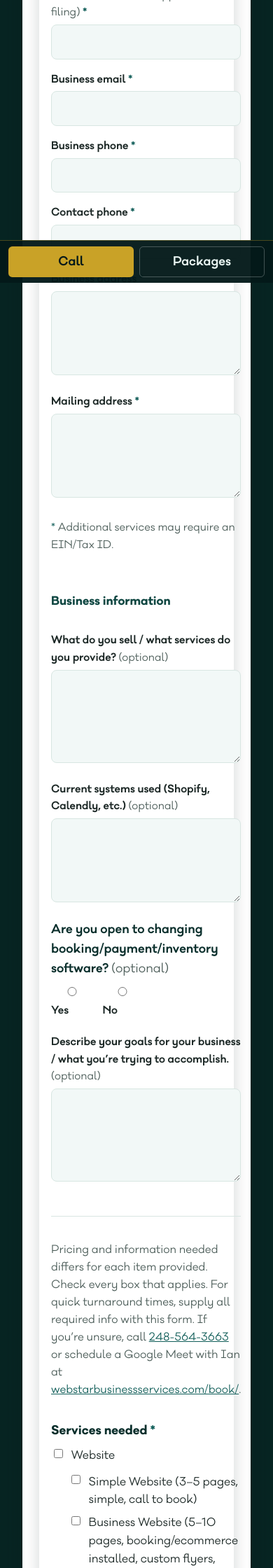
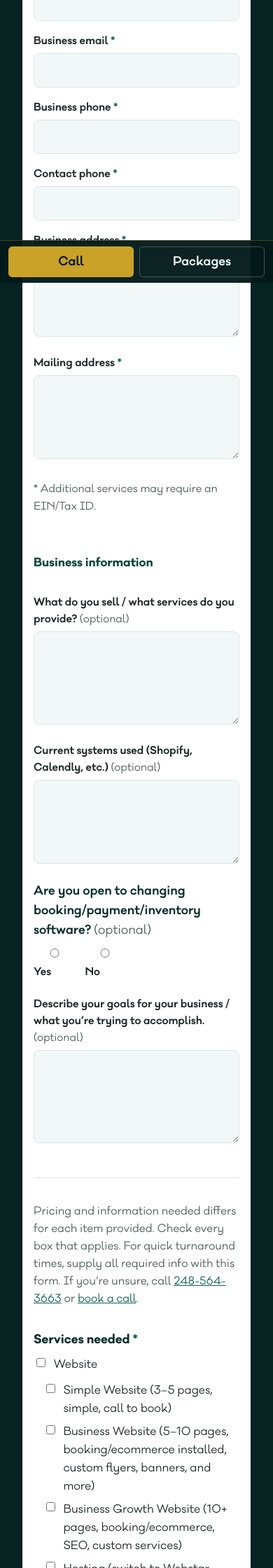
Before and after one commit to imcdon/webstar, a PHP site: page /webstar-business-solutions/intake/ in a window 390 px wide. Shown: the part 440-2680 px from the top of the page at 70% size. Run offline with PHP 8.4, Linux system fonts and the light colour scheme; some libraries are stand-ins or nearby versions.

Commit message:
Fix contact and intake form overflow on mobile.
Contain form grids and inputs, flatten nested intake chrome, and wrap long emails so fields stay inside the card.

Co-authored-by: Cursor <cursoragent@cursor.com>

```diff
--- a/library/package-intake-form.php
+++ b/library/package-intake-form.php
@@ -140,7 +140,7 @@ $prefillWebsite = $prefillPackage !== '' && isset($websiteTiers[$prefillPackage]
 
             <hr class="intake-form__divider" />
 
-            <p class="intake-form__services-lead">Pricing and information needed differs for each item provided. Check every box that applies. For quick turnaround times, supply all required info with this form. If you’re unsure, call <a href="<?php echo webstar_h($phoneHref); ?>"><?php echo webstar_h($phoneDisplay); ?></a> or schedule a Google Meet with Ian at <a href="<?php echo webstar_h($bookUrl); ?>">webstarbusinessservices.com/book/</a>.</p>
+            <p class="intake-form__services-lead">Pricing and information needed differs for each item provided. Check every box that applies. For quick turnaround times, supply all required info with this form. If you’re unsure, call <a href="<?php echo webstar_h($phoneHref); ?>"><?php echo webstar_h($phoneDisplay); ?></a> or <a href="<?php echo webstar_h($bookUrl); ?>">book a call</a>.</p>
 
             <fieldset class="intake-form__services">
                 <legend class="intake-form__services-legend">Services needed <span class="schedule-form__required">*</span></legend>
--- a/library/styles.css
+++ b/library/styles.css
@@ -1105,17 +1105,28 @@ main {
 .schedule-form {
     display: grid;
     gap: 1rem;
+    min-width: 0;
+    width: 100%;
+    max-width: 100%;
 }
 
 .intake-form__grid {
     display: grid;
     gap: 1rem;
-    grid-template-columns: 1fr;
+    grid-template-columns: minmax(0, 1fr);
+    min-width: 0;
+    width: 100%;
+    max-width: 100%;
+}
+
+.intake-form__field {
+    min-width: 0;
+    max-width: 100%;
 }
 
 @media (min-width: 640px) {
     .intake-form__grid {
-        grid-template-columns: 1fr 1fr;
+        grid-template-columns: minmax(0, 1fr) minmax(0, 1fr);
     }
 
     .intake-form__field--full {
@@ -1135,12 +1146,14 @@ main {
     margin-bottom: 0.35rem;
     font-size: 0.92rem;
     color: var(--ink);
+    overflow-wrap: anywhere;
 }
 
 .intake-form__field input,
 .intake-form__field textarea,
 .schedule-form__input {
     width: 100%;
+    max-width: 100%;
     padding: 0.6rem 0.75rem;
     font: inherit;
     border: 1px solid var(--line);
@@ -1610,6 +1623,8 @@ main {
     max-width: none !important;
     margin: 0;
     box-sizing: border-box;
+    min-width: 0;
+    overflow-wrap: anywhere;
 }
 
 .contact-panel .home-section__heading {
@@ -1636,10 +1651,12 @@ main {
 }
 
 .contact-way {
+    min-width: 0;
     padding: 1.15rem 1.2rem 1.25rem;
     background: var(--panel-soft);
     border: 1px solid var(--line);
     border-radius: var(--radius);
+    overflow-wrap: anywhere;
 }
 
 .contact-way--muted {
@@ -1693,6 +1710,15 @@ main {
     width: 100%;
     max-width: 44rem;
     margin: 0.75rem 0 0;
+    min-width: 0;
+}
+
+.contact-panel > .intake-block .intake-block__inner {
+    padding: 0;
+    background: transparent;
+    border: 0;
+    border-radius: 0;
+    box-shadow: none;
 }
 
 .intake-form__ein-note {
@@ -1718,6 +1744,7 @@ main {
     font-size: 0.95rem;
     color: var(--ink-muted);
     max-width: 42rem;
+    overflow-wrap: anywhere;
 }
 
 .intake-form__services {
@@ -1726,6 +1753,8 @@ main {
     border: 0;
     display: grid;
     gap: 0.55rem;
+    min-width: 0;
+    max-width: 100%;
 }
 
 .intake-form__services-legend {
@@ -1742,6 +1771,13 @@ main {
     font-size: 0.98rem;
     color: var(--ink);
     cursor: pointer;
+    min-width: 0;
+    max-width: 100%;
+}
+
+.intake-form__check span {
+    min-width: 0;
+    overflow-wrap: anywhere;
 }
 
 .intake-form__check input {
@@ -1753,6 +1789,8 @@ main {
     display: grid;
     gap: 0.45rem;
     margin: 0.15rem 0 0.35rem 1.55rem;
+    min-width: 0;
+    max-width: 100%;
 }
 
 .intake-form__choice {
@@ -1762,6 +1800,8 @@ main {
     border: 0;
     padding: 0;
     margin: 0;
+    min-width: 0;
+    max-width: 100%;
 }
 
 .intake-form__choice legend {
@@ -1785,11 +1825,13 @@ main {
 
 .contact-way__action {
     margin: 0;
+    overflow-wrap: anywhere;
 }
 
 .contact-way__action a:not(.home-section__btn) {
     font-weight: 600;
     color: var(--teal-800);
+    overflow-wrap: anywhere;
 }
 
 .contact-form-block {
@@ -1823,6 +1865,12 @@ main {
 .contact-form-block__lead {
     margin: 0 0 1.15rem;
     color: var(--ink-muted);
+}
+
+.contact-form-block,
+.contact-form {
+    min-width: 0;
+    max-width: 100%;
 }
 
 .contact-form {
@@ -2027,7 +2075,25 @@ main {
     .contact-panel__ways,
     .contact-panel__ways--secondary,
     .intake-layout {
-        grid-template-columns: 1fr;
+        grid-template-columns: minmax(0, 1fr);
+    }
+}
+
+@media (max-width: 640px) {
+    .contact-panel.landing-content {
+        padding: 1.15rem 1rem 1.35rem;
+    }
+
+    .intake-form__nested {
+        margin-left: 0.85rem;
+    }
+
+    .intake-form__actions .home-section__btn,
+    .schedule-form__actions .home-section__btn,
+    .contact-form .home-section__btn--primary {
+        width: 100%;
+        justify-content: center;
+        text-align: center;
     }
 }
 
```
